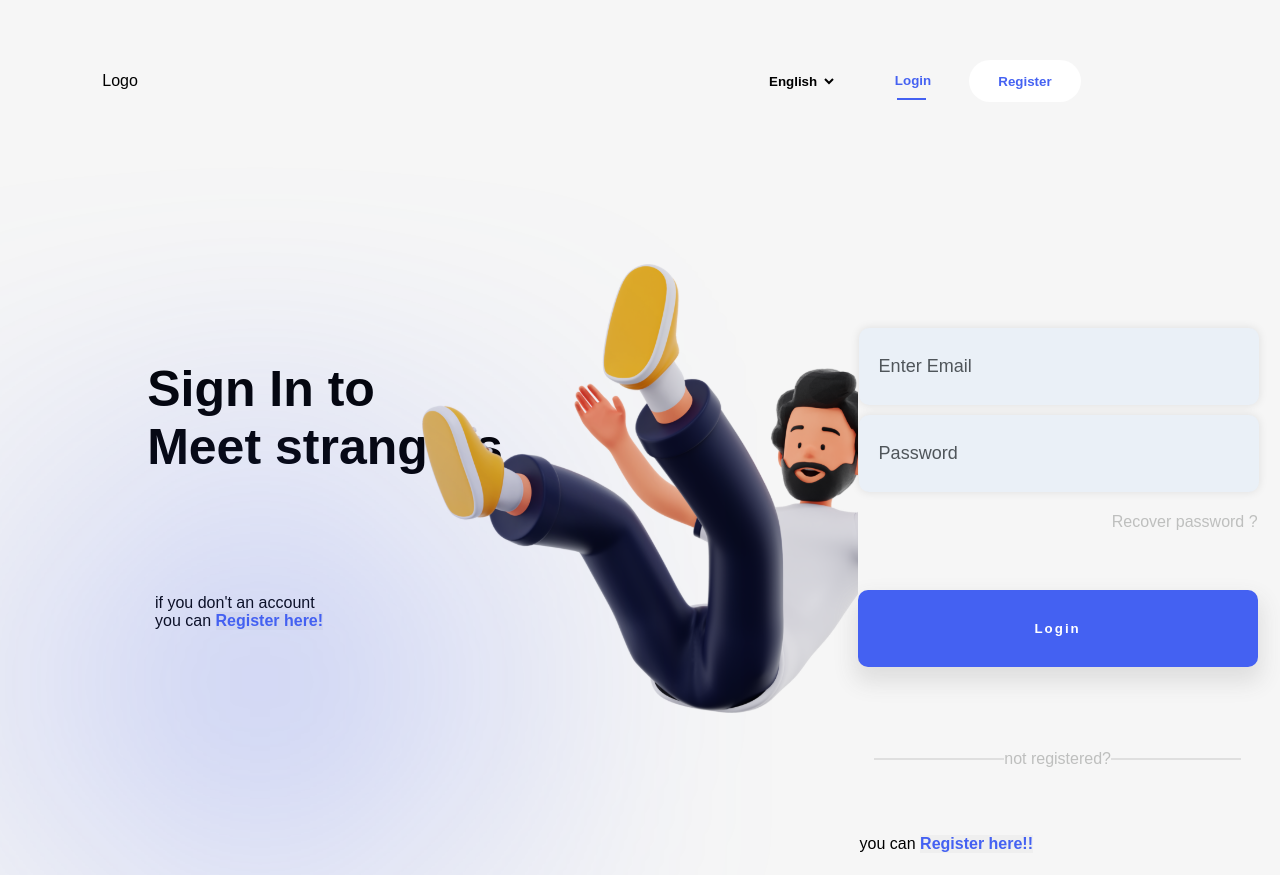
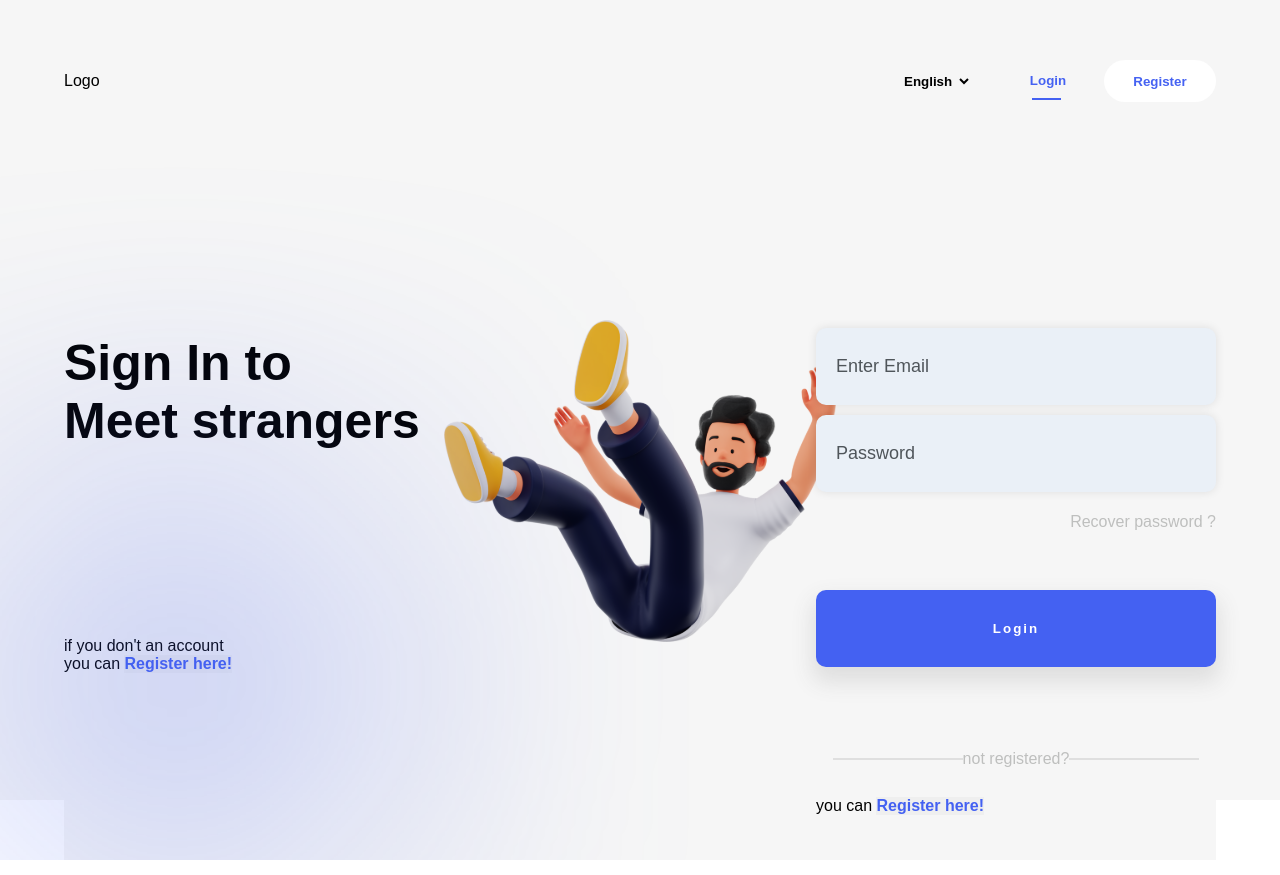
Before and after one commit to ahmadaurwahaj/avgo-client, a React (Create React App) app: page /login in a window 1280 px wide. Built offline with nearby package versions, Linux system fonts and the light colour scheme.

Commit message:
login page Updated  UI

```diff
--- a/src/Pages/Components/Page/Login/index.js
+++ b/src/Pages/Components/Page/Login/index.js
@@ -5,6 +5,7 @@ function Login() {
   return (
     <div className={style.main}>
 
+<div className={style.innerMain}>
 
       <nav className={style.mainNav}>
 
@@ -61,7 +62,7 @@ function Login() {
 
         </div>
         <div className={style.secItem}>
-        <img className="background-icon" alt="bg_img" src={illustration} />
+        <img className={style.background_icon} alt="bg_img" src={illustration} />
 
         </div>
 
@@ -93,7 +94,7 @@ function Login() {
           <div className={style.regs_here}>
             <p >
               <span>{`you can `}</span>
-              <button className={style.register_Here2}> <b>Register here!!</b>
+              <button className={style.register_Here2}> <b>Register here!</b>
               </button>
             </p>
 
@@ -105,7 +106,7 @@ function Login() {
 
       </div>
 
-
+      </div>
 
     </div>
   );
--- a/src/Pages/Components/Page/Login/login.module.css
+++ b/src/Pages/Components/Page/Login/login.module.css
@@ -5,26 +5,29 @@
     }
     .main{
         display: flex;
-        flex-flow:row wrap;
+        justify-content: center;
         width: 100%;
         height: 100vh;
         font-family: 'Gilroy-Light', sans-serif;
         background-color: #f6f6f6;
     }
+    .innerMain{
+        width: 90%;
+    }
 
     .mainNav{
-
         width: 100%;
         height: 42px;
         margin-top: 60px;
         display: flex;
         justify-content: space-between;
         align-items: center;
-        background-color: #f6f6f6;
+        background-color: #bebfbe;
+
     }
     .leftBar{
         display: flex;
-        justify-content: center;
+        justify-content: flex-start;
         align-items: center;
         width: 20%;
         height: 42px;
@@ -32,10 +35,9 @@
     }
     .rightBar{
         display: flex;
-        margin-right: 199px;
         justify-content: flex-end;
         align-items: center;
-       width: 70%;
+       width: 80%;
        background-color: #f6f6f6;
 
     }
@@ -49,10 +51,11 @@
     .istItem{
         display: flex;
         flex-direction: column;
-        justify-content: space-around;
-        margin: auto;
+        /* margin-top: 45px; */
+        /* justify-content:space-evenly; */
+        justify-content:space-evenly;
+        align-items: center;
         width: 33%;
-        background-color: #f6f6f6;
 
     }
     .secItem{
@@ -67,11 +70,18 @@
 display: flex;
 margin-top: 225px;
 width: 33%;
+/* height: 33vh; */
 flex-direction: column;
-background-color: #f6f6f6;
+justify-content: flex-start;
+
+
 
     }
 .form{
+    width: 100%;
+    display: flex;
+    flex-direction: column;
+    align-items: flex-end;
     background-color: #f6f6f6;
 }
     .logo{
@@ -92,10 +102,6 @@ background-color: #f6f6f6;
         display: flex;
         justify-content: center;
     }
-
-
-
-
 
 .login2{
     background-color:#f6f6f6;
@@ -153,12 +159,10 @@ background-color: #f6f6f6;
     font-family: 'Gilroy-Bold', sans-serif;
 }
 .meetStrangers{
-    width: 590px;
-    height: 141px;
+    width: 100%;
+    margin-top: 45px;
     display: flex;
-    justify-content: center;
-    align-items: center;
-    margin-left: 30px;
+    justify-content: flex-start;
     font-size: 50px;
 
 
@@ -167,9 +171,7 @@ background-color: #f6f6f6;
     display: flex;
     flex-direction: column;
     justify-content:flex-end;
-    width: 290px;
-    height: 141px;
-    margin-left:155px ;
+    width: 100%;
 }
 
 .bckColor{
@@ -187,8 +189,7 @@ background-color: #f6f6f6;
 
 
 .background_icon{
-    width: 545px;
-    height: 449px;
+    width: 100%;
 }
 
 
@@ -204,7 +205,7 @@ background-color: #f6f6f6;
 
 .enterEmail{
     width:400px;
-    height: 77px;
+       height: 77px;
     border-style: none;
     margin-top: 1px;
     margin-left: 1px;
@@ -302,13 +303,11 @@ background-color: #f6f6f6;
 }
 
 .regs_here{
-    width: 290px;
+    width: 400px;
     height: 63px;
     display: flex;
-    margin-left: 2px;
-    margin-top: 15px;
     justify-content: flex-start;
-    align-items: center;
+    background-color:#bebfbe;
     border: none;
     background: none;
 
```
